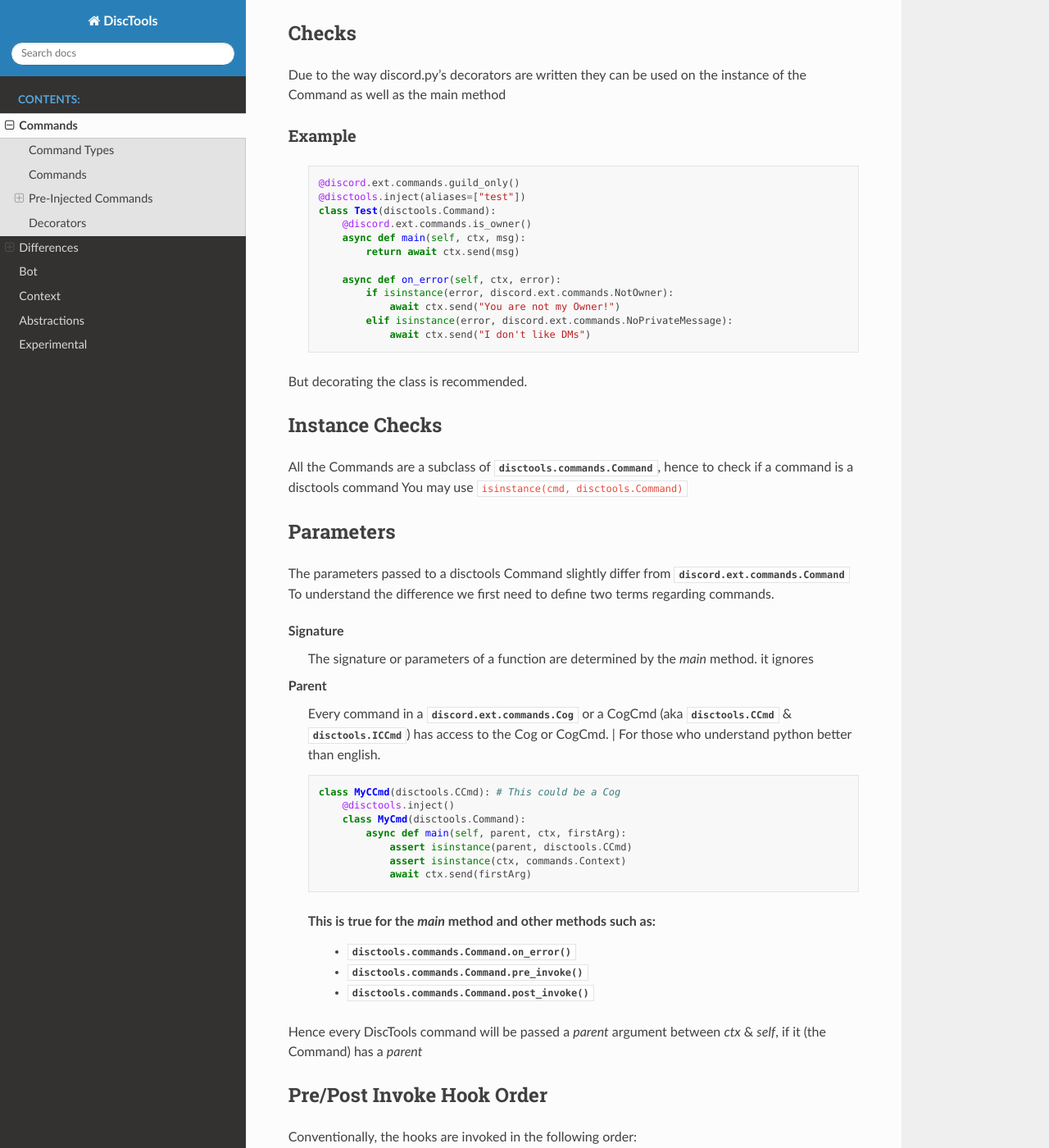
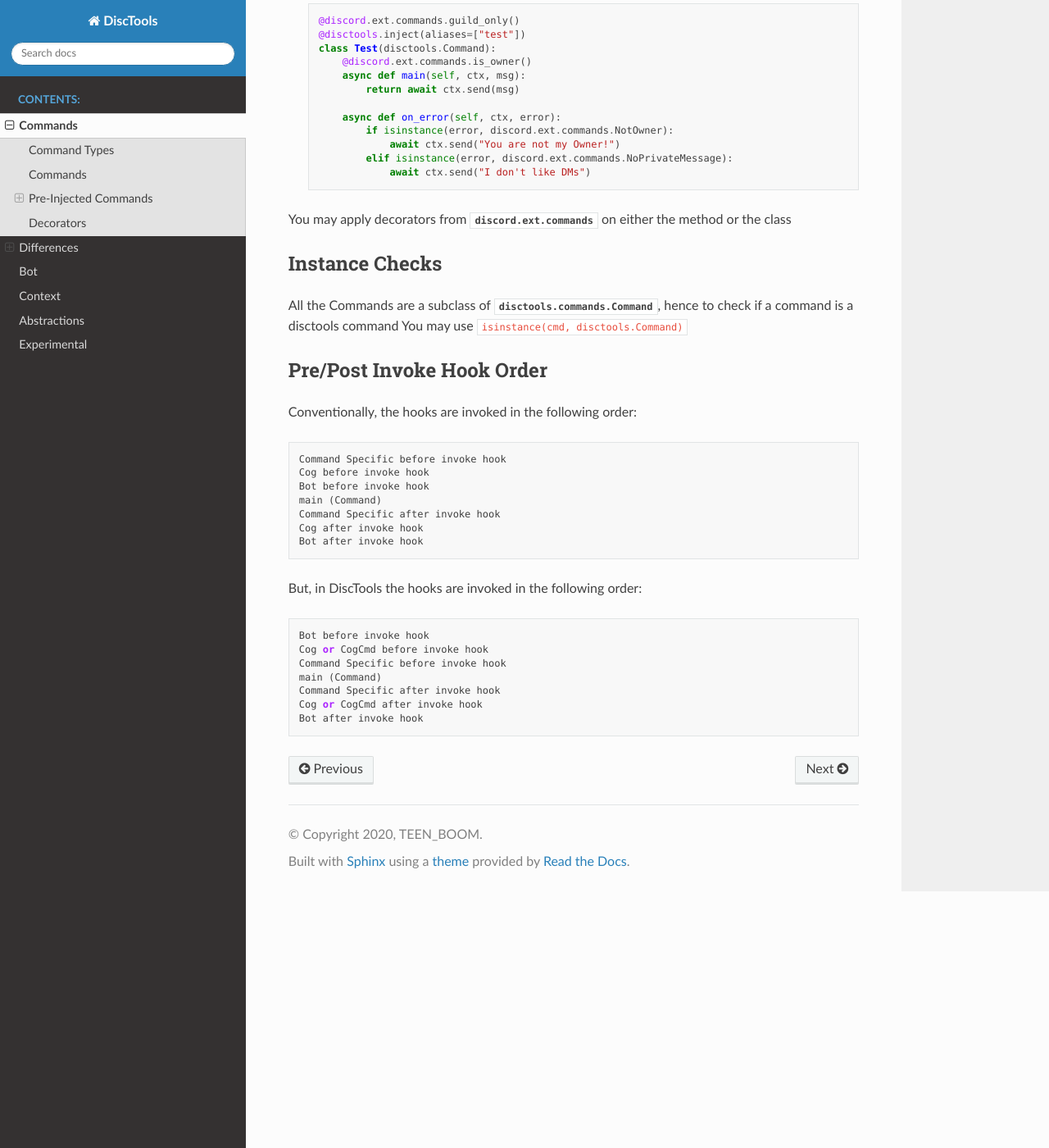
Before and after one commit to WizzyBots/DiscTools, a Sphinx documentation site: the page built from docs/Commands.rst, in a window 1280 px wide and 1400 px high, scrolled down 2419 px. Shown: the whole window at 82% size. Built offline with Sphinx 7.4.7 and the Read the Docs theme 2.0.0, drawn with Linux system fonts in a browser that asks for light colours; the version number could not be read and is left out; some of the changed text lies outside the part shown.

Commit message:
[v0.4@.commands] Remove parent argument, add owner property & document special methods

```diff
--- a/docs/Commands.rst
+++ b/docs/Commands.rst
@@ -26,7 +26,7 @@ Pre-Injected Commands
 ---------------------
 Abstract
 ********
-These classes use meta classes to avoid using the :func:`disctools.commands.inject`
+These classes use meta-classes to avoid using the :func:`disctools.commands.inject`
 In short: "These classes return an instance on definition"
 
 Why use these?
@@ -35,13 +35,7 @@ If you write many commands then :func:`disctools.commands.inject` may become rep
 hence you can trade some readability and use implicit instance creation provided by these classes.
 
 .. note::
-    You do not need to use any decorators with these classes.
-    But if any [decorators] must be used then expect an instance instead of a class.
-
-.. warning::
-    Since these classes initialize on definition, they may cause errors when inheriting from them
-    hence you may instead create a new class and set the metaclass as a  :class:`disctools.commands.CmdInitType` or  :class:`disctools.commands.CogCmdInitType`
-    and set the variable as the `__class__` attribute of the instance.
+    In case the need to subclass these classes arises, you may simply do the following.
 
     .. code-block:: py
 
@@ -88,42 +82,12 @@ Example
                 elif isinstance(error, discord.ext.commands.NoPrivateMessage):
                     await ctx.send("I don't like DMs")
 
-
-But decorating the class is recommended.
+You may apply decorators from :mod:`discord.ext.commands` on either the method or the class
 
 Instance Checks
 ---------------
 All the Commands are a subclass of :class:`disctools.commands.Command`, hence to check if a command is a disctools command
 You may use ``isinstance(cmd, disctools.Command)``
-
-Parameters
-----------
-The parameters passed to a disctools Command slightly differ from :class:`discord.ext.commands.Command`
-To understand the difference we first need to define two terms regarding commands.
-
-Signature
-    The signature or parameters of a function are determined by the `main` method. it ignores
-
-Parent
-    Every command in a :class:`discord.ext.commands.Cog` or a CogCmd (aka :class:`disctools.CCmd` & :class:`disctools.ICCmd`) has access to the Cog or CogCmd.
-    | For those who understand python better than english.
-
-    .. code-block:: python3
-
-        class MyCCmd(disctools.CCmd): # This could be a Cog
-            @disctools.inject()
-            class MyCmd(disctools.Command):
-                async def main(self, parent, ctx, firstArg):
-                    assert isinstance(parent, disctools.CCmd)
-                    assert isinstance(ctx, commands.Context)
-                    await ctx.send(firstArg)
-
-    This is true for the `main` method and other methods such as:
-        * :meth:`disctools.commands.Command.on_error`
-        * :meth:`disctools.commands.Command.pre_invoke`
-        * :meth:`disctools.commands.Command.post_invoke`
-
-Hence every DiscTools command will be passed a `parent` argument between `ctx` & `self`, if it (the Command) has a `parent`
 
 Pre/Post Invoke Hook Order
 --------------------------
```
Also changed, not shown: 2 other files.
